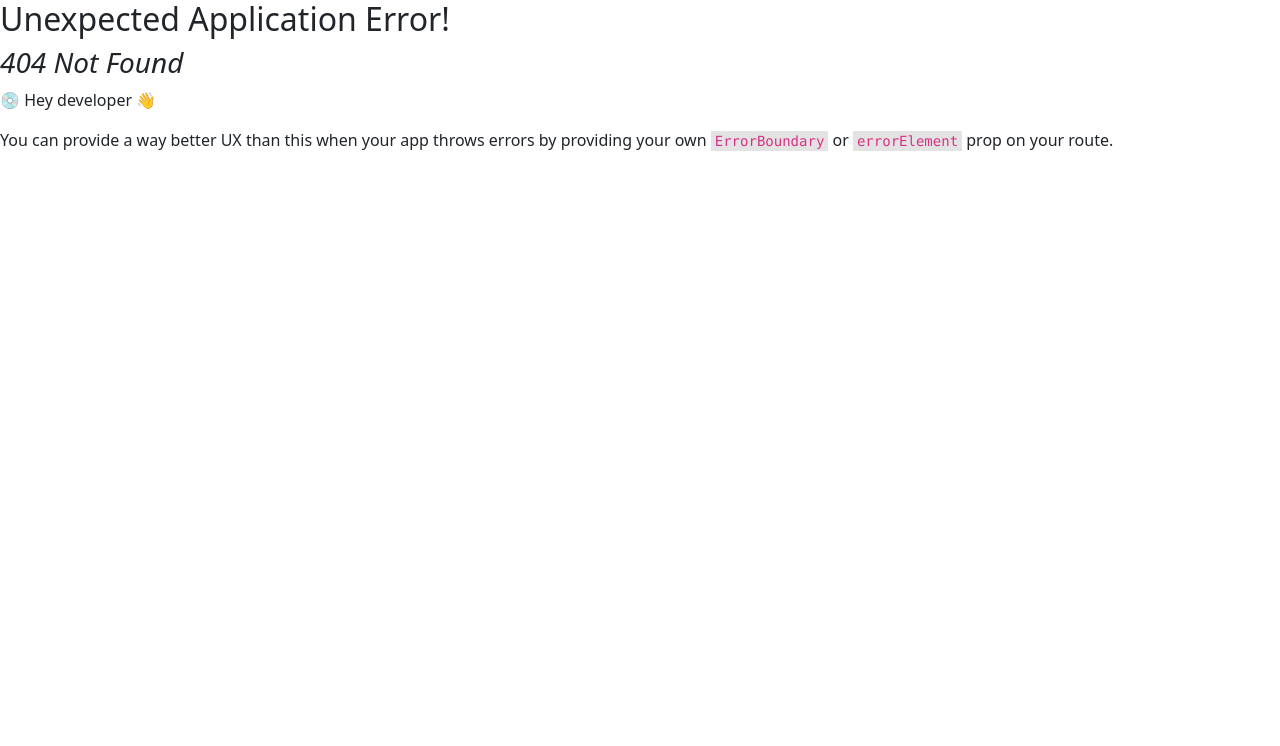
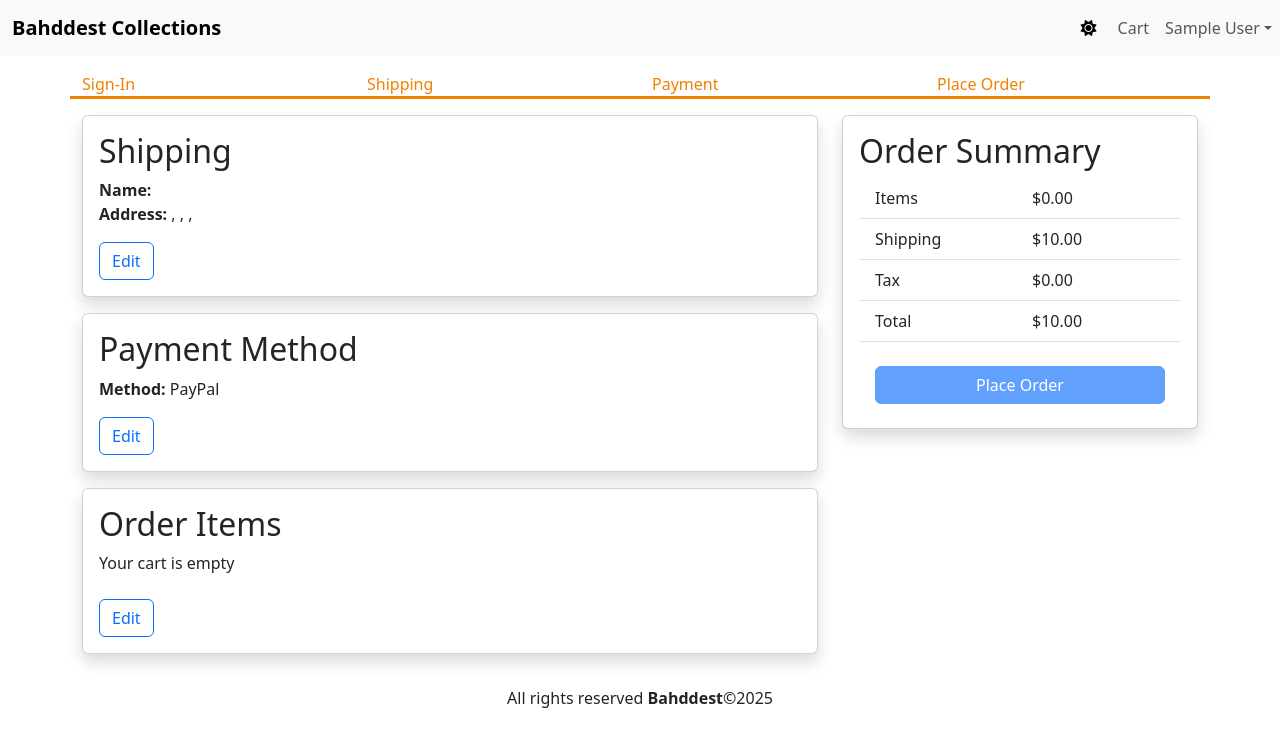
Before and after one commit to VictorUmekwe/E-commerce, a React (Vite) app in the folder frontend/: page /placeorder in a window 1280 px wide. Before the commit this address had no page. Shown: the top 746 px of the page. Built offline with nearby package versions, Linux system fonts and the light colour scheme; sample sign-in values are in the browser's storage.

Commit message:
added order page ,order api slice and ui

```diff
--- /dev/null
+++ b/frontend/src/features/order/orderApi.ts
@@ -0,0 +1,17 @@
+import { apiSlice } from "../../store/apiSlice";
+import type { Order } from "../../types/Order";
+
+export const orderApi = apiSlice.injectEndpoints({
+  endpoints: (builder) => ({
+    createOrder: builder.mutation<Order, Partial<Order>>({
+      query: (order) => ({
+        url: "/order/",
+        method: "POST",
+        body: order,
+      }),
+    }),
+  }),
+});
+
+
+export const {useCreateOrderMutation} = orderApi;
--- a/frontend/src/main.tsx
+++ b/frontend/src/main.tsx
@@ -20,6 +20,7 @@
 import ShippingAddressPage from "./pages/ShippingAddressPage.tsx";
 import PaymentMethodPage from "./pages/PaymentMethodPage.tsx";
 import ProtectedRoute from "./components/ProtectedRoute.tsx";
+import PlaceOrderPage from "./pages/PlaceOrderPage.tsx";
 
 const router = createBrowserRouter(
   createRoutesFromElements(
@@ -32,6 +33,7 @@
       <Route path="" element={<ProtectedRoute />}>
         <Route path="shipping" element={<ShippingAddressPage />} />
         <Route path="payment" element={<PaymentMethodPage />} />
+        <Route path="placeorder" element={<PlaceOrderPage/>}/>
       </Route>
     </Route>
   )
--- /dev/null
+++ b/frontend/src/pages/PlaceOrderPage.tsx
@@ -0,0 +1,186 @@
+import { useEffect } from "react";
+import { Button, Card, Col, ListGroup, Row } from "react-bootstrap";
+import { useAppDispatch, useAppSelector } from "../hooks/hooks";
+import { Link, useNavigate } from "react-router-dom";
+import { calculatePrices, clearCart } from "../features/cart/cartSlice";
+import CheckoutSteps from "../components/CheckoutSteps";
+import { useCreateOrderMutation } from "../features/order/orderApi";
+import toast from "react-hot-toast";
+import LoadingBox from "../components/LoadingBox";
+
+const PlaceOrderPage = () => {
+  const dispatch = useAppDispatch();
+  const navigate = useNavigate();
+  const cart = useAppSelector((state) => state.cart);
+  const [createOrder, { isLoading }] = useCreateOrderMutation();
+
+  useEffect(() => {
+    if (!cart.paymentMethod) {
+      navigate("/payment");
+    }
+    dispatch(calculatePrices());
+  }, [dispatch, cart.paymentMethod, navigate]);
+
+  const placeOrderHandler = async () => {
+    try {
+      const order = {
+        orderItems: cart.cartItems.map((item) => ({
+          _id:item._id,
+          name: item.name,
+          slug: item.slug,
+          image:item.image,
+          price: item.price,
+          quantity: item.quantity,
+          countInStock: item.countInStock,
+          Product: item._id, // must match with my backend OrderModel field name
+        })),
+        shippingAddress: cart.shippingAddress,
+        paymentMethod: cart.paymentMethod,
+        itemsPrice: cart.itemsPrice,
+        shippingPrice: cart.shippingPrice,
+        taxPrice: cart.taxPrice,
+        totalPrice: cart.totalPrice,
+      };
+
+      const res = await createOrder(order).unwrap();
+      if (res?._id) {
+        dispatch(clearCart());
+        toast.success("Order placed successfully!");
+        navigate(`/order/${res._id}`);
+      } else {
+        toast.error("Order placement failed. No order ID returned.");
+      }
+    // eslint-disable-next-line @typescript-eslint/no-explicit-any
+    } catch (error: any) {
+      toast.error(error?.data?.message || "Order failed");
+    }
+  };
+
+  if (isLoading) {
+    return (
+      <div className="text-center my-5 display-3">
+        <LoadingBox />
+      </div>
+    );
+  }
+
+  return (
+    <div>
+      <CheckoutSteps step1 step2 step3 step4 />
+      <Row className="my-3">
+        <Col md={8}>
+          {/* Shipping Info */}
+          <Card className="mb-3 shadow">
+            <Card.Body>
+              <h2>Shipping</h2>
+              <p>
+                <strong>Name:</strong> {cart.shippingAddress.fullName} <br />
+                <strong>Address:</strong>{" "}
+                {`${cart.shippingAddress.address}, ${cart.shippingAddress.city}, ${cart.shippingAddress.country}, ${cart.shippingAddress.postalCode}`}
+              </p>
+              <Link to="/shipping" className="btn btn-outline-primary">
+                Edit
+              </Link>
+            </Card.Body>
+          </Card>
+
+          {/* Payment Info */}
+          <Card className="mb-3 shadow">
+            <Card.Body>
+              <h2>Payment Method</h2>
+              <p>
+                <strong>Method:</strong> {cart.paymentMethod}
+              </p>
+              <Link to="/payment" className="btn btn-outline-primary">
+                Edit
+              </Link>
+            </Card.Body>
+          </Card>
+
+          {/* Order Items */}
+          <Card className="mb-3 shadow">
+            <Card.Body>
+              <h2>Order Items</h2>
+              {cart.cartItems.length === 0 ? (
+                <p>Your cart is empty</p>
+              ) : (
+                <ListGroup variant="flush">
+                  {cart.cartItems.map((item) => (
+                    <ListGroup.Item key={item._id}>
+                      <Row className="align-items-center">
+                        <Col md={2}>
+                          <img
+                            src={item.image}
+                            alt={item.name}
+                            className="img-fluid rounded"
+                          />
+                        </Col>
+                        <Col>
+                          <Link to={`/product/${item.slug}`}>{item.name}</Link>
+                        </Col>
+                        <Col md={4}>
+                          {item.quantity} x ${item.price} = $
+                          {item.quantity * item.price}
+                        </Col>
+                      </Row>
+                    </ListGroup.Item>
+                  ))}
+                </ListGroup>
+              )}
+              <Link to="/cart" className="btn btn-outline-primary mt-2">
+                Edit
+              </Link>
+            </Card.Body>
+          </Card>
+        </Col>
+
+        {/* Order Summary */}
+        <Col md={4}>
+          <Card className="shadow">
+            <Card.Body>
+              <h2>Order Summary</h2>
+              <ListGroup variant="flush">
+                <ListGroup.Item>
+                  <Row>
+                    <Col>Items</Col>
+                    <Col>${cart.itemsPrice.toFixed(2)}</Col>
+                  </Row>
+                </ListGroup.Item>
+                <ListGroup.Item>
+                  <Row>
+                    <Col>Shipping</Col>
+                    <Col>${cart.shippingPrice.toFixed(2)}</Col>
+                  </Row>
+                </ListGroup.Item>
+                <ListGroup.Item>
+                  <Row>
+                    <Col>Tax</Col>
+                    <Col>${cart.taxPrice.toFixed(2)}</Col>
+                  </Row>
+                </ListGroup.Item>
+                <ListGroup.Item>
+                  <Row>
+                    <Col>Total</Col>
+                    <Col>${cart.totalPrice.toFixed(2)}</Col>
+                  </Row>
+                </ListGroup.Item>
+                <ListGroup.Item>
+                  <Button
+                    type="button"
+                    className="w-100 mt-3"
+                    disabled={cart.cartItems.length === 0 || isLoading}
+                    onClick={placeOrderHandler}
+                  >
+                    Place Order
+                  </Button>
+                </ListGroup.Item>
+              </ListGroup>
+            </Card.Body>
+          </Card>
+        </Col>
+      </Row>
+    </div>
+  );
+};
+
+export default PlaceOrderPage;
--- a/frontend/src/pages/ProductPage.tsx
+++ b/frontend/src/pages/ProductPage.tsx
@@ -70,7 +70,7 @@
         </Col>
 
         <Col md={3}>
-          <ListGroup>
+          <ListGroup className="shadow">
             <ListGroup.Item>
               <h1>{product.name}</h1>
             </ListGroup.Item>
@@ -86,7 +86,7 @@
         </Col>
 
         <Col md={3}>
-          <Card>
+          <Card className="shadow">
             <Card.Body>
               <ListGroup variant="flush">
                 <ListGroup.Item>
--- a/frontend/src/store/apiSlice.ts
+++ b/frontend/src/store/apiSlice.ts
@@ -7,6 +7,6 @@
     credentials: 'include',
 
   }),
-  tagTypes: [ 'Cart', 'User', 'Product'],
+  tagTypes: [ 'Cart', 'User', 'Product', 'Order'],
   endpoints: () => ({})
 })
--- /dev/null
+++ b/frontend/src/types/Order.ts
@@ -0,0 +1,20 @@
+import type{ CartItem, ShippingAddress } from "./Cart";
+import type { User } from "./User";
+
+export type Order = {
+    _id: string;
+    orderItems: CartItem[];
+    shippingAddress: ShippingAddress;
+    PaymentMethod: string;
+    user:User;
+    createdAt: string;
+    isPaid: boolean;
+    paidAt:string;
+    isDelivered: boolean;
+    deliveredAt: string;
+    itemsPrice: number;
+    shippingPrice: number;
+    taxPrice: number;
+    totalPrice: number;
+
+}
```
Also changed, not shown: 1 other file (tests, documents, lock files or other folders).
